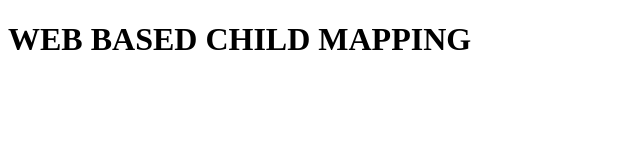
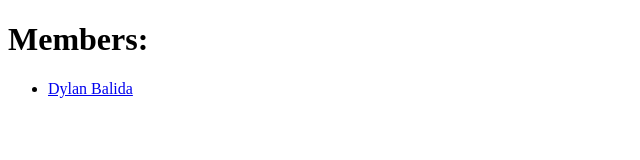
Before and after one commit to Fafadel/CMPR, a plain HTML site: page index.html in a window 1280 px wide. Shown: the whole page, without its empty margins (0-640 px from the left). Drawn offline with Linux system fonts and the light colour scheme.

Commit message:
Dylan Member

```diff
--- a/index.html
+++ b/index.html
@@ -6,6 +6,9 @@
     <title>HOMPAGE | WEB PAGE </title>
 </head>
 <body>
-    <h1>WEB BASED CHILD MAPPING</h1>
+    <h1>Members:</h1>
+    <ul>
+        <li><a href="dylan.html">Dylan Balida</a></li>
+    </ul>
 </body>
 </html>
```
Also changed, not shown: dylan.html (renamed from login.html, +2 -2 lines).
